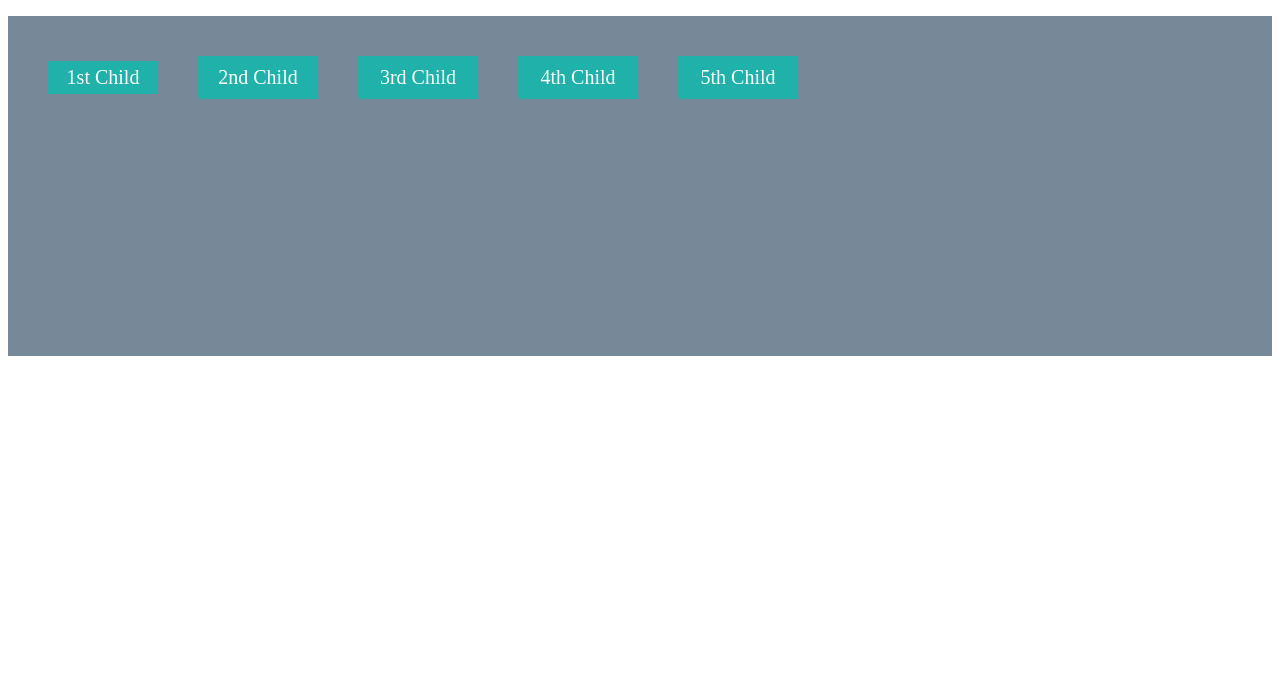
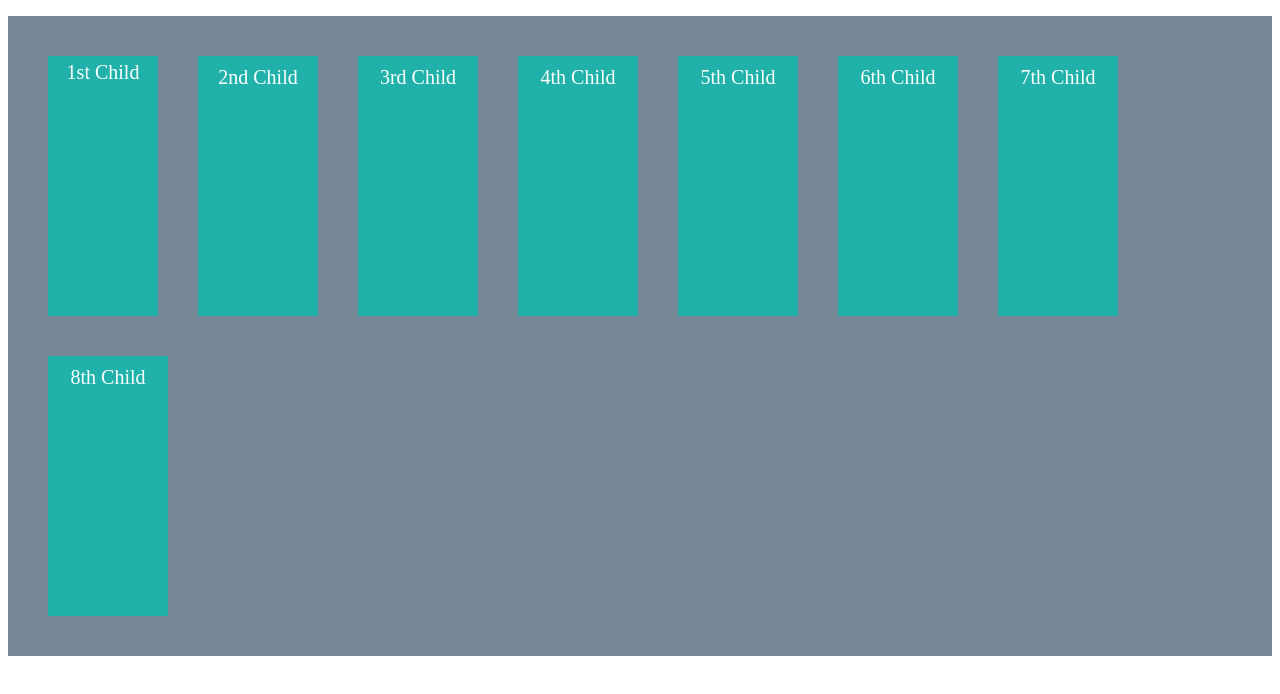
Before and after one commit to joepasss/sass_study, a React (Create React App) app in the folder flexbox/: page / in a window 1280 px wide. Shown: the top 694 px of the page. Built offline with nearby package versions, Linux system fonts and the light colour scheme.

Commit message:
flex - align css property

```diff
--- a/flexbox/src/App.js
+++ b/flexbox/src/App.js
@@ -7,6 +7,9 @@ function App() {
         <li>3rd Child</li>
         <li>4th Child</li>
         <li>5th Child</li>
+        <li>6th Child</li>
+        <li>7th Child</li>
+        <li>8th Child</li>
       </ul>
     </div>
   );
--- a/flexbox/src/index.scss
+++ b/flexbox/src/index.scss
@@ -2,7 +2,8 @@
 ul {
   background-color: lightslategray;
   padding: 20px;
-  height: 300px; /* added for flex flow of columns */
+  height: 600px;
+  flex-wrap: wrap;
 
   /* display: inline-flex; */ /* it acts as though it is inline, but for a flex container */
 
@@ -103,7 +104,7 @@ ul {
   /* Space Evenly */
   /* justify-content: space-evenly; */
 
-  /*-*-*-*-*-*-*-*-*-*-----(4)ALIGN ITEMS-----*-*-*-*-*-*-*-*-*-*/
+  /*-*-*-*-*-*-*-*-*-*-----(5)ALIGN ITEMS-----*-*-*-*-*-*-*-*-*-*/
 
   /* 5.1 */
   /* Stretch (default) */
@@ -123,8 +124,37 @@ ul {
 
   /* 5.5 */
   /* Baseline */
-  align-items: baseline;
-  //
+  // align-items: baseline;
+
+  /*-*-*-*-*-*-*-*-*-*-----(6)ALIGN CONTENT-----*-*-*-*-*-*-*-*-*-*/
+
+  /* 6.1 */
+  /* Stretch (default) */
+  // align-content: stretch;
+
+  /* 6.2 */
+  /* Flex start */
+  // align-content: flex-start;
+
+  /* 6.3 */
+  /* Flex end */
+  // align-content: flex-end;
+
+  /* 6.4 */
+  /* Space Between */
+  // align-content: space-between;
+
+  /* 6.5 */
+  /* Space around */
+  // align-content: space-around;
+
+  /* 6.6 */
+  /* Space Evenly */
+  // align-content: space-evenly;
+
+  /* 6.7 */
+  /* Center */
+  // align-content: center;
 
   /* Flex Items => Children */
   li {
```
